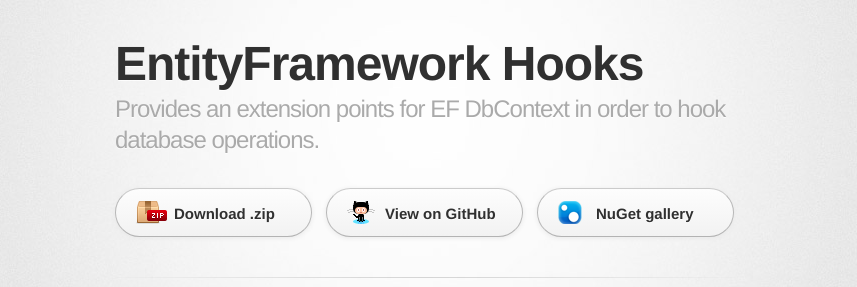
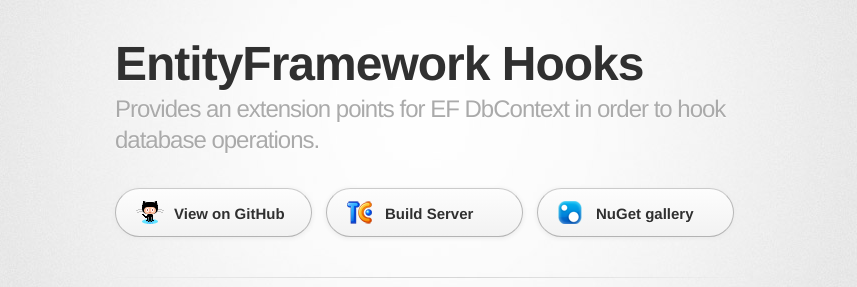
Before and after one commit to dombrovsky/EntityHooks, a plain HTML site: page index.html in a window 1280 px wide. Shown: the top 287 px of the page, without its empty margins (215-1072 px from the left). Drawn offline with Linux system fonts and the light colour scheme; a web font is replaced by a local one.

Commit message:
Teamcity link button added

```diff
--- a/index.html
+++ b/index.html
@@ -23,8 +23,8 @@
         </header>
 
         <section id="downloads" class="clearfix">
-          <a href="https://github.com/dombrovsky/EntityHooks/zipball/master" id="download-zip" class="button"><span>Download .zip</span></a>
           <a href="https://github.com/dombrovsky/EntityHooks" id="view-on-github" class="button"><span>View on GitHub</span></a>
+          <a href="http://teamcity.codebetter.com/project.html?projectId=EntityHooks" id="view-tc" class="button"><span>Build Server</span></a>
           <a href="https://www.nuget.org/packages/EntityHooks/" id="view-nuget" class="button"><span>NuGet gallery</span></a>
         </section>
 
--- a/stylesheets/stylesheet.css
+++ b/stylesheets/stylesheet.css
@@ -164,6 +164,9 @@ a.button span {
 }
 #view-on-github span {
   background: transparent url(../images/octocat-icon.png) 12px 50% no-repeat;
+}
+#view-tc span {
+  background: transparent url(../images/teamcity-icon.png) 12px 50% no-repeat;
 }
 #view-nuget {
   margin-right: 0;
```
Also changed, not shown: images/teamcity-icon.png (added).
